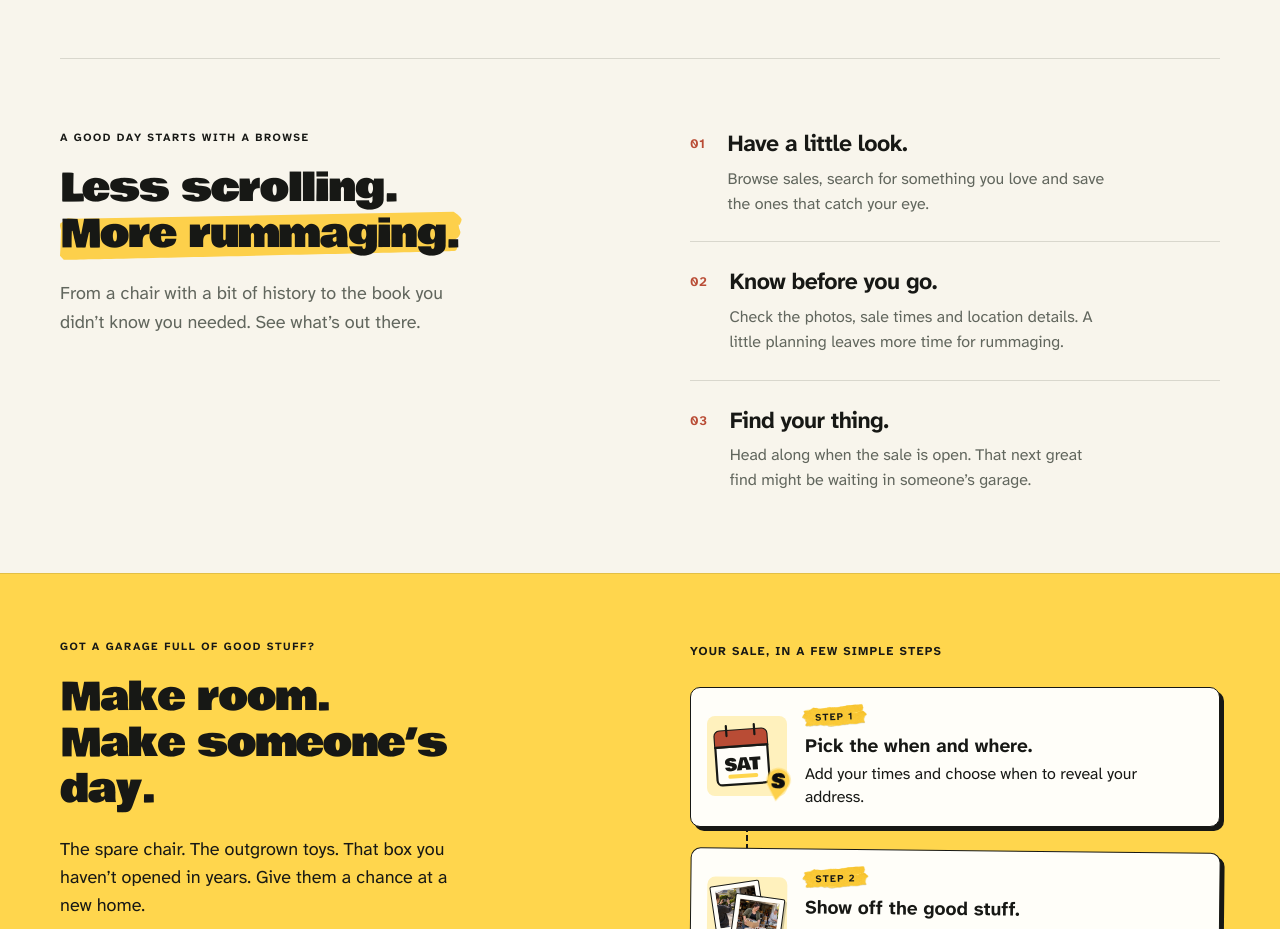
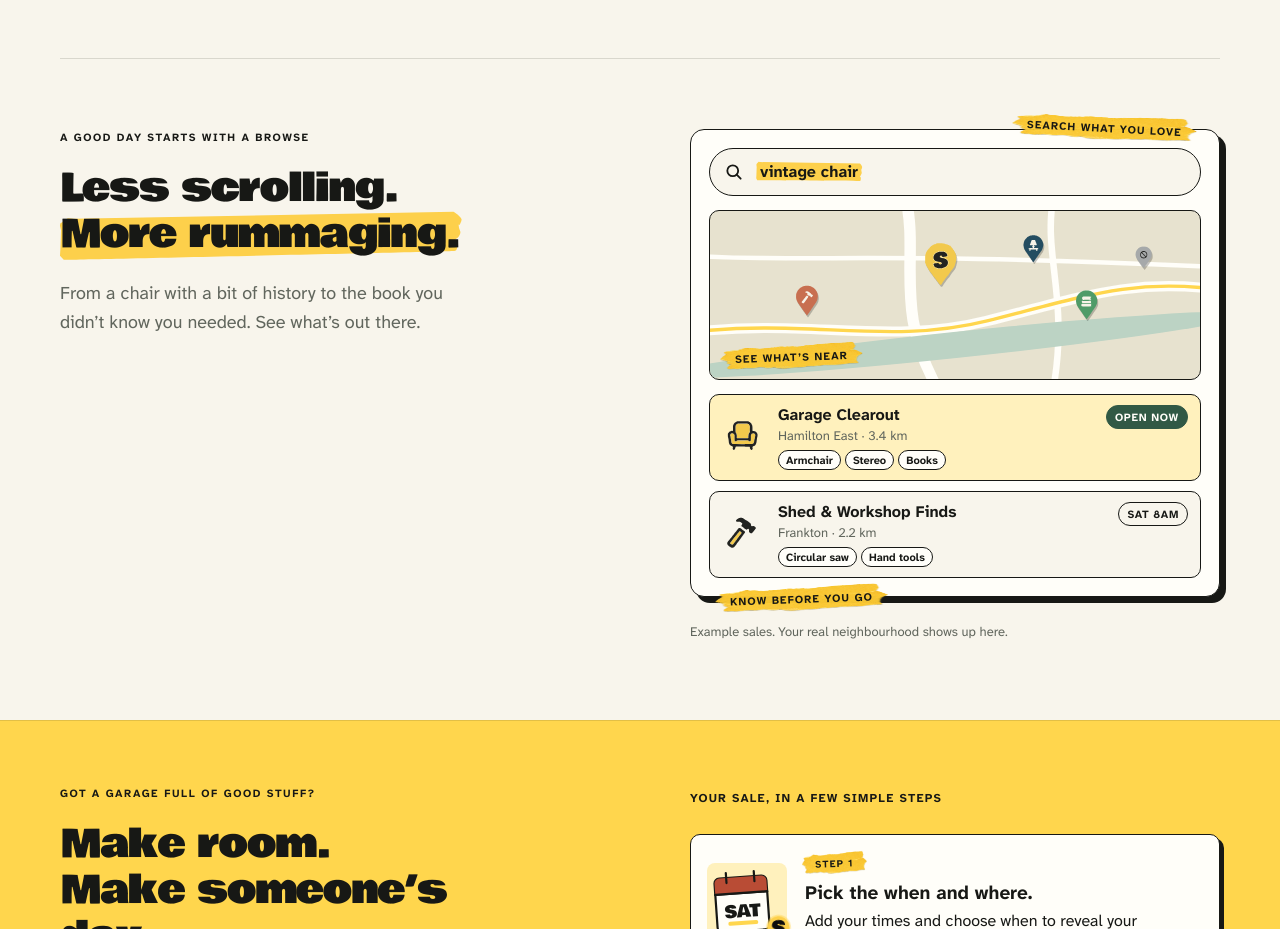
Before and after one commit to KoruForm/SNAB, a Next.js app: page / in a window 1280 px wide. Shown: the part 781-1710 px from the top of the page. Built offline with nearby package versions, Linux system fonts and the light colour scheme; no server answers.

Commit message:
Replace the buyer steps list with an illustrated Find preview
Co-Authored-By: Claude Opus 5.5 (1M context) <noreply@anthropic.com>
Claude-Session: https://claude.ai/code/session_01Ps35VshqGx94c9NaR5AuB1

```diff
--- a/app/globals.css
+++ b/app/globals.css
@@ -66,12 +66,32 @@ h2{margin:0;font-size:clamp(29px,3vw,40px);line-height:1.22}
 .landing-how{border-top:1px solid var(--line);padding-block:70px 80px;display:grid;grid-template-columns:minmax(0,1fr) minmax(0,1fr);gap:100px}
 .landing-section-intro h2{font-size:clamp(30px,3vw,40px);line-height:1.2}
 .landing-section-intro>p:last-child{max-width:385px;font-size:18px;line-height:1.6;margin:22px 0 0;color:var(--muted)}
-.landing-steps{list-style:none;padding:0;margin:0}
-.landing-steps li{display:flex;gap:22px;padding:0 0 25px;margin:0 0 25px;border-bottom:1px solid var(--line)}
-.landing-steps li:last-child{padding-bottom:0;margin-bottom:0;border:0}
-.landing-step-number{font-size:13px;font-weight:700;color:var(--rust);padding-top:6px;letter-spacing:.05em}
-.landing-steps h3{font-size:23px;line-height:1.25;letter-spacing:-.025em;margin:0 0 9px}
-.landing-steps p{font-size:16px;line-height:1.55;color:var(--muted);margin:0;max-width:380px}
+.find-preview{margin:0;position:relative}
+.find-preview-card{position:relative;background:var(--white);border:1.5px solid var(--ink);border-radius:14px;box-shadow:6px 6px 0 var(--ink);padding:18px;display:grid;gap:14px}
+.find-preview-search{display:flex;align-items:center;gap:10px;min-height:48px;padding:10px 14px;border:1.5px solid var(--ink);border-radius:999px;background:var(--paper);font-size:16px;font-weight:700}
+.find-preview-search svg{width:20px;height:20px;flex-shrink:0}
+.find-preview-search mark{background:url("/brand/marker-bar.svg") center/100% 100% no-repeat;padding:2px 6px;color:inherit}
+.find-preview-map{position:relative;height:170px;border-radius:10px;border:1.5px solid var(--ink);background:#e7e2cf;overflow:hidden}
+.find-preview-roads{position:absolute;inset:0;width:100%;height:100%}
+.find-preview-river{position:absolute;left:-10%;top:72%;width:120%;height:26px;background:#bcd3c4;transform:rotate(-6deg);border-radius:50%}
+.find-preview-pin{position:absolute;height:auto;transform:translate(-50%,-100%);filter:drop-shadow(1px 2px 0 #17181540)}
+.find-preview-list{list-style:none;margin:0;padding:0;display:grid;gap:10px}
+.find-preview-list li{display:flex;align-items:center;gap:12px;padding:10px 12px;border:1.5px solid var(--ink);border-radius:10px;background:var(--paper)}
+.find-preview-list li:first-child{background:#fff1bd}
+.find-preview-icon{width:44px;height:44px;flex-shrink:0}
+.find-preview-list div{min-width:0;flex:1}
+.find-preview-list p{margin:0}
+.find-preview-title{font-size:16px;font-weight:700;line-height:1.25}
+.find-preview-meta{font-size:13px;color:var(--muted);margin-top:2px!important}
+.find-preview-finds{display:flex;flex-wrap:wrap;gap:4px;margin-top:6px!important}
+.find-preview-finds span{font-size:11px;font-weight:700;padding:2px 7px;border:1px solid var(--ink);border-radius:999px;background:var(--white)}
+.find-preview-when{flex-shrink:0;align-self:flex-start;font-size:11px;font-weight:700;text-transform:uppercase;letter-spacing:.06em;padding:4px 8px;border-radius:999px;border:1px solid var(--ink)}
+.find-preview-when.is-open{background:var(--green);border-color:var(--green);color:var(--white)}
+.find-preview-tape{position:absolute;z-index:2;padding:6px 15px 5px;background:url("/brand/coming-soon-tape.png") center/100% 100% no-repeat;font-size:11px;font-weight:700;letter-spacing:.1em;text-transform:uppercase;white-space:nowrap}
+.find-preview-tape-1{top:-15px;right:22px;transform:rotate(3deg)}
+.find-preview-tape-2{left:10px;bottom:10px;transform:rotate(-2deg)}
+.find-preview-tape-3{bottom:-15px;left:24px;transform:rotate(-2deg)}
+.find-preview figcaption{margin-top:26px;font-size:13px;color:var(--muted)}
 .landing-seller{background:var(--yellow);border-block:1px solid #1718151f}
 .landing-seller-inner{display:grid;grid-template-columns:minmax(0,1fr) minmax(0,1fr);gap:100px;padding-block:64px}
 .landing-seller-copy h2{font-size:clamp(30px,3vw,42px);line-height:1.2;max-width:470px}
@@ -174,9 +194,12 @@ h2{margin:0;font-size:clamp(29px,3vw,40px);line-height:1.22}
   .landing-how{padding-block:44px 48px;grid-template-columns:1fr;gap:29px}
   .landing-section-intro h2{font-size:clamp(27px,7.3vw,38px)}
   .landing-section-intro>p:last-child{font-size:17px;margin-top:19px;max-width:100%}
-  .landing-steps li{gap:18px;padding-bottom:21px;margin-bottom:21px}
-  .landing-steps h3{font-size:21px}
-  .landing-steps p{font-size:16px;max-width:100%}
+  .find-preview-card{padding:14px;box-shadow:4px 4px 0 var(--ink)}
+  .find-preview-list li{position:relative;gap:10px;padding:10px}
+  .find-preview-icon{width:36px;height:36px}
+  .find-preview-title{padding-right:80px;font-size:15px}
+  .find-preview-when{position:absolute;top:10px;right:10px;font-size:10px;padding:3px 7px}
+  .find-preview-tape{font-size:10px}
   .landing-seller-inner{grid-template-columns:1fr;padding-block:39px 40px;gap:32px}
   .landing-seller-copy h2{font-size:clamp(29px,7.6vw,40px)}
   .landing-seller-copy>p:not(.landing-eyebrow){font-size:17px;margin:21px 0;max-width:100%}
--- a/app/page.tsx
+++ b/app/page.tsx
@@ -1,14 +1,9 @@
 import Image from "next/image";
 import Link from "next/link";
 import { ComingSoon } from "../components/coming-soon";
+import { FindPreview } from "../components/find-preview";
 import { SellSteps } from "../components/sell-steps";
 import { comingSoonHome } from "../lib/launch";
-
-const steps = [
-  { number: "01", title: "Have a little look.", detail: "Browse sales, search for something you love and save the ones that catch your eye." },
-  { number: "02", title: "Know before you go.", detail: "Check the photos, sale times and location details. A little planning leaves more time for rummaging." },
-  { number: "03", title: "Find your thing.", detail: "Head along when the sale is open. That next great find might be waiting in someone’s garage." },
-];
 
 function Arrow({ plus = false }: { plus?: boolean }) {
   return <svg className="landing-icon" viewBox="0 0 24 24" fill="none" stroke="currentColor" strokeWidth="1.8" strokeLinecap="round" strokeLinejoin="round" aria-hidden="true">{plus ? <path d="M12 4v16M4 12h16" /> : <path d="M4 12h15m-6-6 6 6-6 6" />}</svg>;
@@ -48,7 +43,7 @@ export default function Home() {
             <h2 id="how-heading">Less scrolling.<br /><span className="landing-underline">More rummaging.</span></h2>
             <p>From a chair with a bit of history to the book you didn’t know you needed. See what’s out there.</p>
           </div>
-          <ol className="landing-steps">{steps.map(step => <li key={step.number}><span className="landing-step-number" aria-hidden="true">{step.number}</span><div><h3>{step.title}</h3><p>{step.detail}</p></div></li>)}</ol>
+          <FindPreview />
         </section>
         <section className="landing-seller" aria-labelledby="seller-heading">
           <div className="landing-seller-inner landing-container">
--- /dev/null
+++ b/components/find-preview.tsx
@@ -0,0 +1,54 @@
+/* eslint-disable @next/next/no-img-element */
+// Illustrative preview of the Find tab for the landing page. Fictional sales, not live data.
+const pins = [
+  { src: "/brand/map-pins/selected.svg", x: 47, y: 46, w: 34, label: "Garage Clearout" },
+  { src: "/brand/map-pins/tools.svg", x: 20, y: 64, w: 26 },
+  { src: "/brand/map-pins/books.svg", x: 77, y: 66, w: 26 },
+  { src: "/brand/map-pins/furniture.svg", x: 66, y: 32, w: 24 },
+  { src: "/brand/map-pins/closed.svg", x: 88, y: 36, w: 22 },
+];
+
+const sales = [
+  { icon: "furniture", title: "Garage Clearout", meta: "Hamilton East · 3.4 km", when: "Open now", open: true, finds: ["Armchair", "Stereo", "Books"] },
+  { icon: "tools", title: "Shed & Workshop Finds", meta: "Frankton · 2.2 km", when: "Sat 8am", open: false, finds: ["Circular saw", "Hand tools"] },
+];
+
+export function FindPreview() {
+  return (
+    <figure className="find-preview" aria-label="Example of finding a sale in SNAB">
+      <div className="find-preview-card">
+        <span className="find-preview-tape find-preview-tape-1">Search what you love</span>
+        <div className="find-preview-search" aria-hidden="true">
+          <svg viewBox="0 0 24 24" fill="none" stroke="currentColor" strokeWidth="2.2" strokeLinecap="round"><circle cx="10.5" cy="10.5" r="6.5" /><path d="m20 20-4.8-4.8" /></svg>
+          <span><mark>vintage chair</mark></span>
+        </div>
+        <div className="find-preview-map" aria-hidden="true">
+          <svg className="find-preview-roads" viewBox="0 0 300 150" preserveAspectRatio="none" fill="none" stroke="#fffef9" strokeLinecap="round">
+            <path d="M-10 108C60 96 110 120 170 98S260 60 310 70" strokeWidth="9" />
+            <path d="M120 -10C128 40 112 90 140 160" strokeWidth="7" />
+            <path d="M210 -10c-6 50 10 90 0 170M-10 40c70 6 120-4 320 10" strokeWidth="4" />
+            <path d="M-10 108C60 96 110 120 170 98S260 60 310 70" stroke="#ffd64d" strokeWidth="3" />
+          </svg>
+          <span className="find-preview-river" />
+          {pins.map(pin => <img key={pin.src} className="find-preview-pin" src={pin.src} alt="" style={{ left: `${pin.x}%`, top: `${pin.y}%`, width: pin.w }} />)}
+          <span className="find-preview-tape find-preview-tape-2">See what’s near</span>
+        </div>
+        <ul className="find-preview-list">
+          {sales.map(sale => (
+            <li key={sale.title}>
+              <img className="find-preview-icon" src={`/brand/categories/${sale.icon}.svg`} alt="" />
+              <div>
+                <p className="find-preview-title">{sale.title}</p>
+                <p className="find-preview-meta">{sale.meta}</p>
+                <p className="find-preview-finds">{sale.finds.map(find => <span key={find}>{find}</span>)}</p>
+              </div>
+              <span className={`find-preview-when${sale.open ? " is-open" : ""}`}>{sale.when}</span>
+            </li>
+          ))}
+        </ul>
+        <span className="find-preview-tape find-preview-tape-3">Know before you go</span>
+      </div>
+      <figcaption>Example sales. Your real neighbourhood shows up here.</figcaption>
+    </figure>
+  );
+}
```
